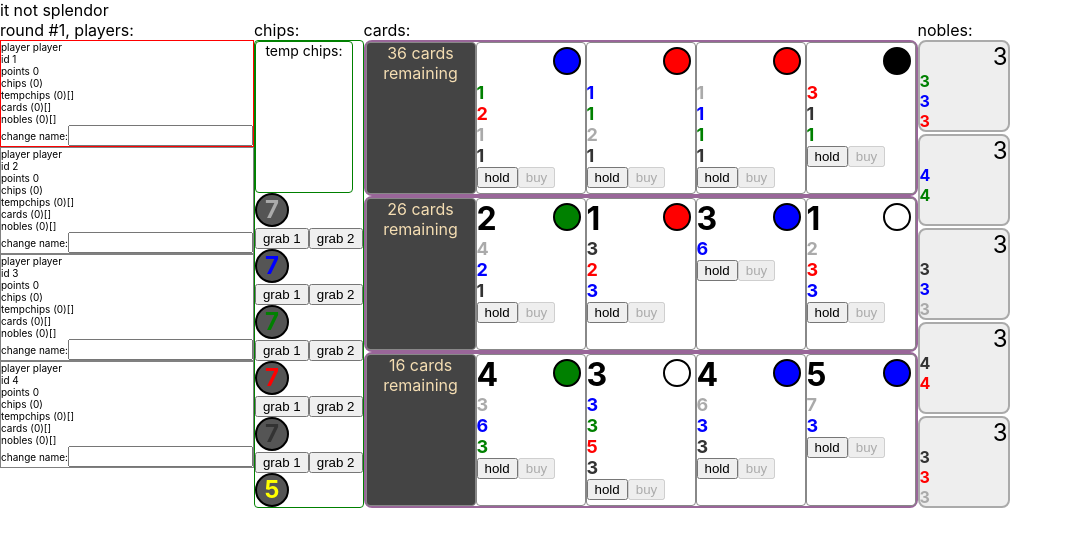
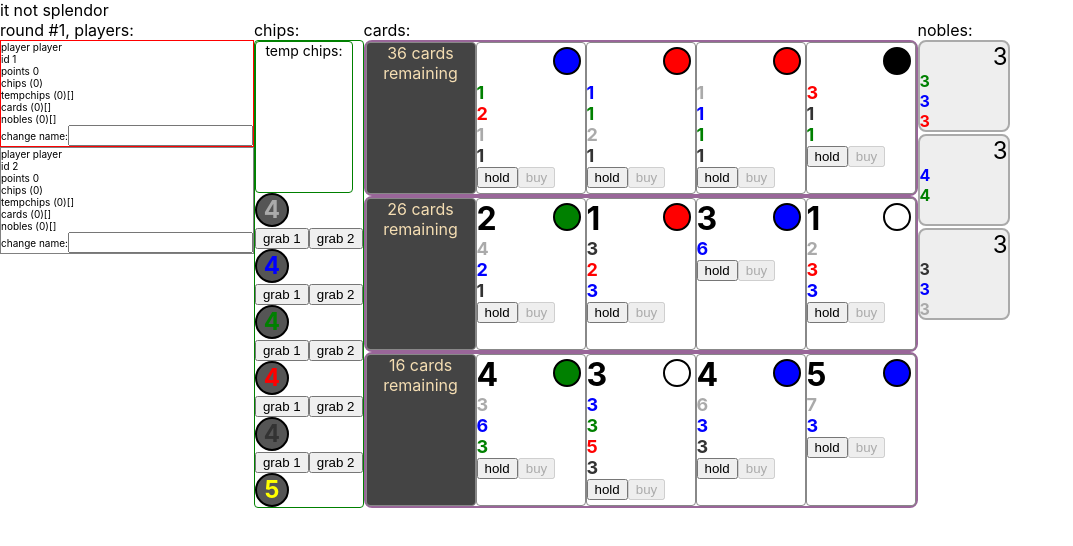
Before and after one commit to jmenter/splendr, a React (Create React App) app: page / in a window 1280 px wide. Shown: the top 546 px of the page, without its empty margins (0-1073 px from the left). Built offline with nearby package versions, Linux system fonts and the light colour scheme.

Commit message:
just moved a thing around

```diff
--- a/src/game/game.ts
+++ b/src/game/game.ts
@@ -181,6 +181,12 @@ export default class SplendorGame {
     }
   }
 
+  private runCardTests() {
+    this.runTestsForCards(tier1Cards, "1");
+    this.runTestsForCards(tier2Cards, "2");
+    this.runTestsForCards(tier3Cards, "3");
+  }
+
   private runTestsForCards(cards: Card[], tierLabel: string) {
     const totalPoints = cards
       .map((card) => card.pointValue)
@@ -198,9 +204,4 @@ export default class SplendorGame {
       console.log(`tier ${tierLabel} costs for ${cardColor}: ${costsOfColor}`);
     });
   }
-  private runCardTests() {
-    this.runTestsForCards(tier1Cards, "1");
-    this.runTestsForCards(tier2Cards, "2");
-    this.runTestsForCards(tier3Cards, "3");
-  }
 }
--- a/src/stores/GameStore.ts
+++ b/src/stores/GameStore.ts
@@ -1,5 +1,5 @@
 import SplendorGame from "../game/game";
 
 export default class GameStore {
-  game: SplendorGame = new SplendorGame(4);
+  game: SplendorGame = new SplendorGame(2);
 }
```
